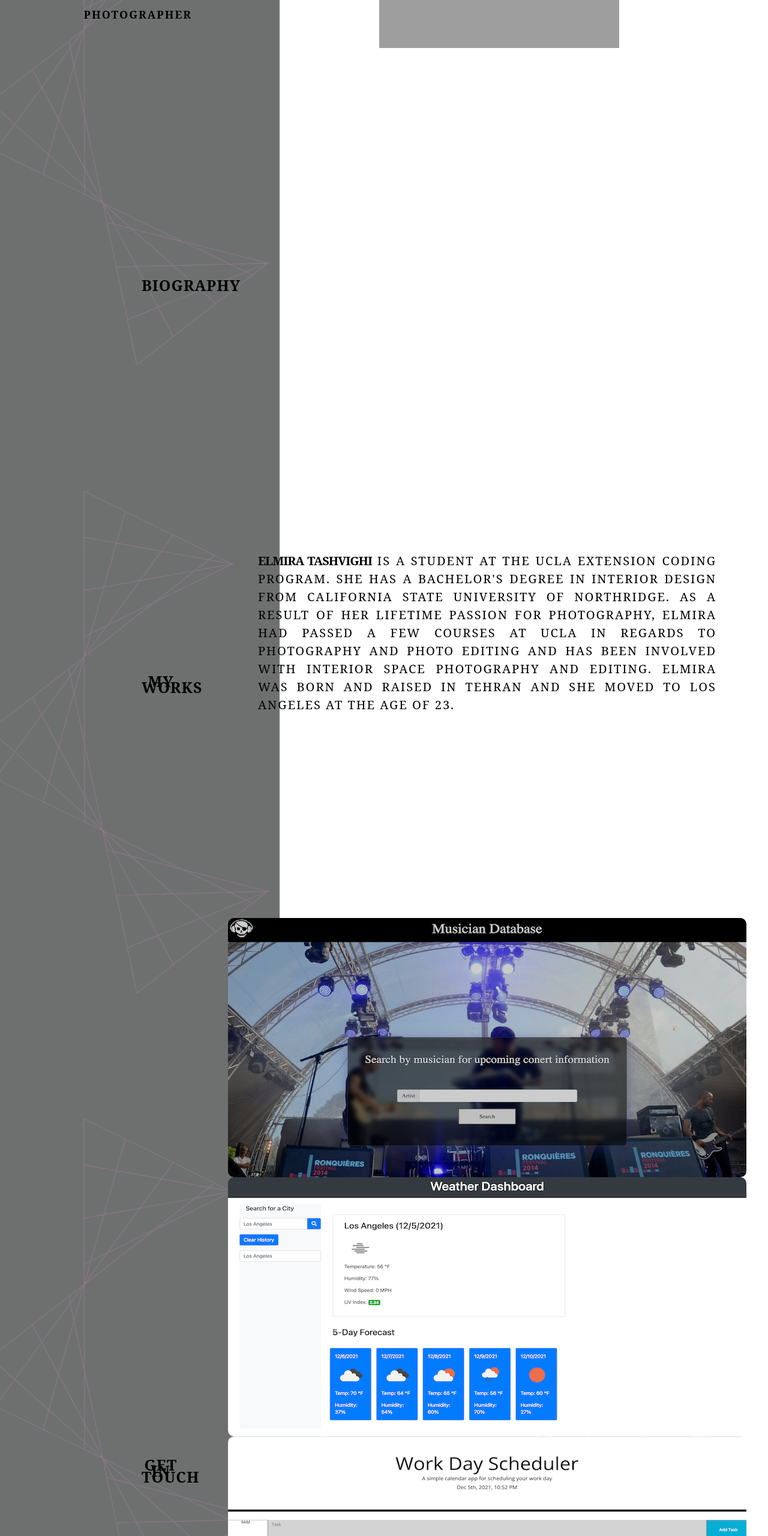
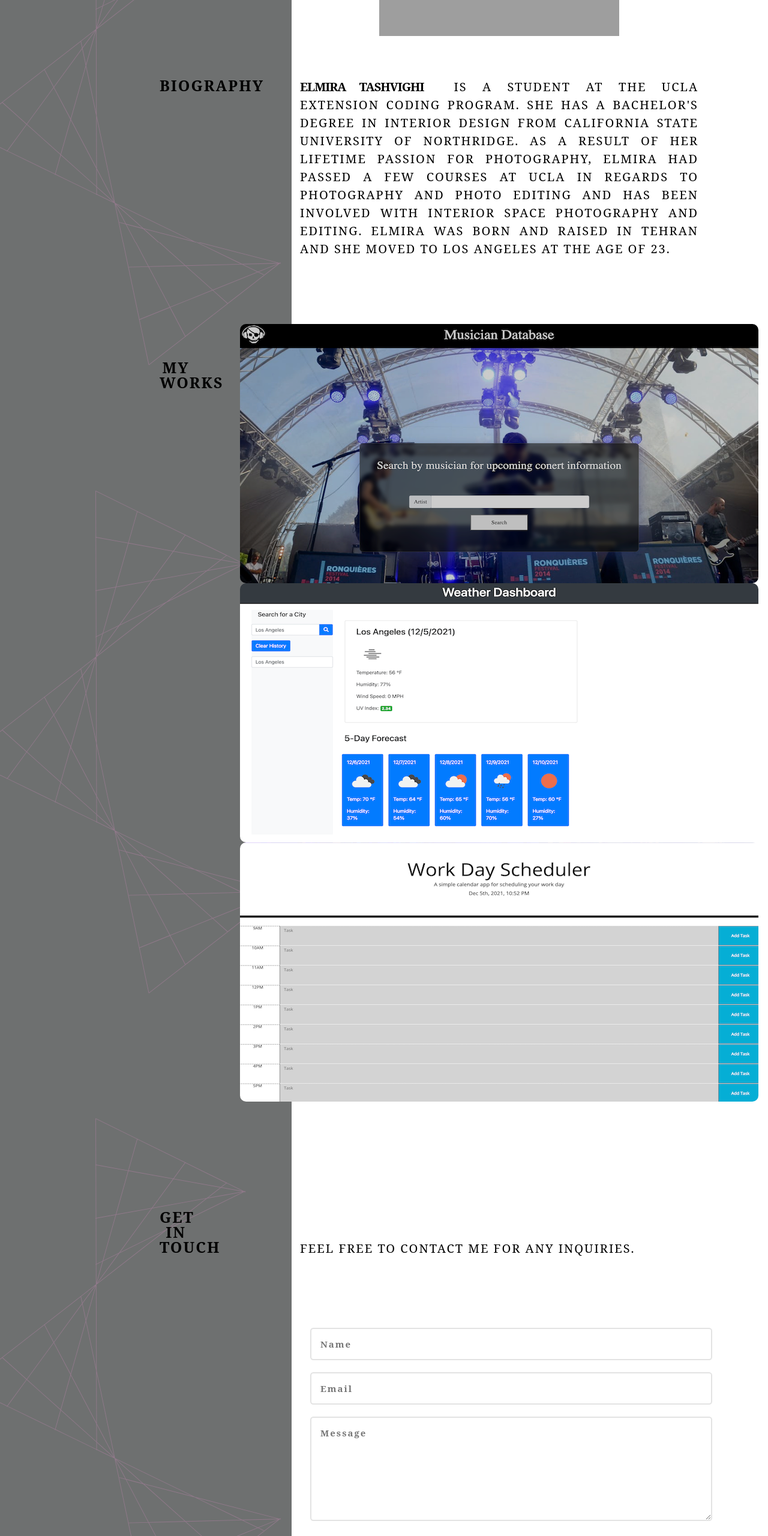
Before and after one commit to Elmiratash/MyPortfolio, a plain HTML site: page Index.html in a window 1280 px wide. Shown: the part 240-2800 px from the top of the page at 60% size. Drawn offline with nearby package versions, Linux system fonts and the light colour scheme; grey boxes are pictures that could not be loaded.

Commit message:
some update

```diff
--- a/Assets/css/Stylesheet.css
+++ b/Assets/css/Stylesheet.css
@@ -42,19 +42,30 @@ h2 {
     font-family: "serif";
     font-size: 25px;
     font-weight: 600;
-    letter-spacing: 1px;
+    letter-spacing: 2px;
+    line-height: 1;
     text-transform: uppercase;
-    word-spacing: -8px;
+    word-spacing: 2px;
+}
+
+h3 {
+    font-family: "serif";
+    font-size: 25px;
+    font-weight: 600;
+    letter-spacing: 2px;
+    line-height: 1;
+    text-transform: uppercase;
+    word-spacing: 2px;
 }
 
 p {
     margin-top: -1000px;
-    margin-left: -100px;
-    margin-right: 20px;
+    margin-right: 50px;
     font-family: "serif";
     font-size: 20px;
     font-weight: 300;
     letter-spacing: 2px;
+    line-height: 1;
     line-height: 30px;
     text-transform: uppercase;
     text-align-last: left;
@@ -73,6 +84,8 @@ b {
 }
 
 strong {
+    margin-top: -1000px;
+    margin-right: 50px;
     font-family: "serif";
     font-size: 20px;
     font-weight: 700;
@@ -150,8 +163,8 @@ form {
 form>.fields {
     display: flex;
     flex-wrap: wrap;
-    width: calc(100% + 2rem);
-    margin: 10px;
+    width: calc(100% + -7rem);
+    margin: 107px;
 }
 
 form>.fields>.field {
@@ -199,8 +212,11 @@ textarea:focus {
 
 /* Image */
 
-.img {
+span.img {
     width: 100%;
+    justify-content: left;
+    margin-right: -20px;
+    margin-bottom: -200px;
 }
 
 
@@ -208,7 +224,7 @@ textarea:focus {
 
 #wrapper {
     position: relative;
-    padding-bottom: 0;
+    padding-bottom: 80px;
 }
 
 #wrapper:before {
@@ -229,37 +245,44 @@ textarea:focus {
 }
 
 #wrapper section:first-child {
-    margin: 20px;
+    margin: 0px;
 }
 
 #wrapper section>b {
-    margin-top: -400px;
+    margin-top: -300px;
 }
 
 #wrapper section>h2 {
-    margin-left: 320px;
+    margin-left: 330px;
     margin-bottom: 400px;
-    margin-top: -400px;
+    margin-top: -80px;
+}
+
+#wrapper section>h3 {
+    margin-left: 330px;
+    margin-bottom: 600px;
+    margin-top: 50px;
 }
 
 #wrapper section>.content p {
     position: relative;
     text-align: justify;
-    margin: 50px;
+    margin: 100px;
 }
 
 #wrapper section>.content {
     grid-area: content;
     width: 100%;
     position: relative;
-    margin-bottom: 200px;
+    margin-bottom: 50px;
 }
 
 #wrapper section>.photosamples {
+    margin-top: -20px;
     grid-area: content;
     width: 100%;
     position: relative;
-    margin-bottom: -80px;
+    margin-bottom: 50px;
 }
 
 #wrapper>section>header h1,
@@ -277,53 +300,16 @@ textarea:focus {
 }
 
 #wrapper>section.intro>header {
-    padding-top: 60px;
+    padding-top: 70px;
     width: 100%;
 }
 
-#wrapper>section.intro>header>* {
-    margin-left: auto;
-}
-
-#wrapper>section.intro>.content {
-    height: 100vh;
-}
-
-#wrapper>section:last-of-type>header:after {
-    background: hsl(318, 78%, 75%);
-    border-radius: 0.5rem;
-    bottom: 6.5rem;
-    content: "";
-    display: block;
-    height: 0.5rem;
-    position: absolute;
-    width: 0.5rem;
-    z-index: 1;
-}
-
 #wrapper section {
-    margin: 90px 0 0 0;
-}
-
-#wrapper section>header {
-    padding: 0 10rem 0 9rem;
-    width: 49rem;
+    margin: 100px 0 0 0;
 }
 
 #wrapper section>.content {
     padding: 0 5rem;
-}
-
-#wrapper>section>.content>section {
-    left: calc(-30vw - 5rem);
-}
-
-#wrapper>section.intro>header>* {
-    width: 26rem;
-}
-
-#wrapper>section:last-of-type>header:after {
-    left: calc(34.65vw - 5rem - 0.25rem + 1px);
 }
 
 
--- a/Index.html
+++ b/Index.html
@@ -26,8 +26,8 @@
         <section id="intro">
 
             <h2>Biography</h2>
-            <div class="content">
-                <p><strong>Elmira Tashvighi</strong> is a student at the UCLA extension coding program. She has a bachelor's degree in Interior design from California State University of Northridge. As a result of her lifetime passion for photography, Elmira
+            <div class="content" style="margin-top: -180px;">
+                <p><strong>Elmira Tashvighi</strong>is a student at the UCLA extension coding program. She has a bachelor's degree in Interior design from California State University of Northridge. As a result of her lifetime passion for photography, Elmira
                     had passed a few courses at UCLA in regards to photography and photo editing and has been involved with interior space photography and editing. Elmira was born and raised in Tehran and she moved to Los Angeles at the age of 23. </p>
             </div>
 
@@ -36,7 +36,7 @@
         <section>
 
             <h2>My Works</h2>
-            <div class="photosamples">
+            <div class="photosamples" style="margin-bottom: 30px; margin-top: -140px;">
                 <img class="picture" href="https://github.com/AstrosTech/Musician-Database.git" src="./Assets/Image/img1.png" style="border-left-width: 20px; border: black; border-radius: 10px;">
                 <img class="picture" href="https://github.com/Elmiratash/WeatherDashboard.git" src="./Assets/Image/img2.png" style="border-left-width: 20px; border: black; border-radius: 10px;">
                 <img class="picture" href="https://github.com/Elmiratash/DayPlanner-hw5.git" src="./Assets/Image/img3.png" style="border-left-width: 20px; border: black; border-radius: 10px;">
@@ -46,7 +46,7 @@
 
         <section>
 
-            <h2>Get in touch</h2>
+            <h3>Get in touch</h3>
             <ul>
                 <ion-icon name="logo-google"></ion-icon>
                 <ion-icon name="logo-facebook"></ion-icon>
@@ -56,7 +56,7 @@
                 <ion-icon href="https://github.com/Elmiratash" name="logo-github"></ion-icon>
             </ul>
 
-            <div class="content">
+            <div class="content" style="margin-bottom: 50px;">
                 <p>Feel free to contact me for any inquiries.</p>
 
                 <form>
```
Also changed, not shown: 1 other file.
